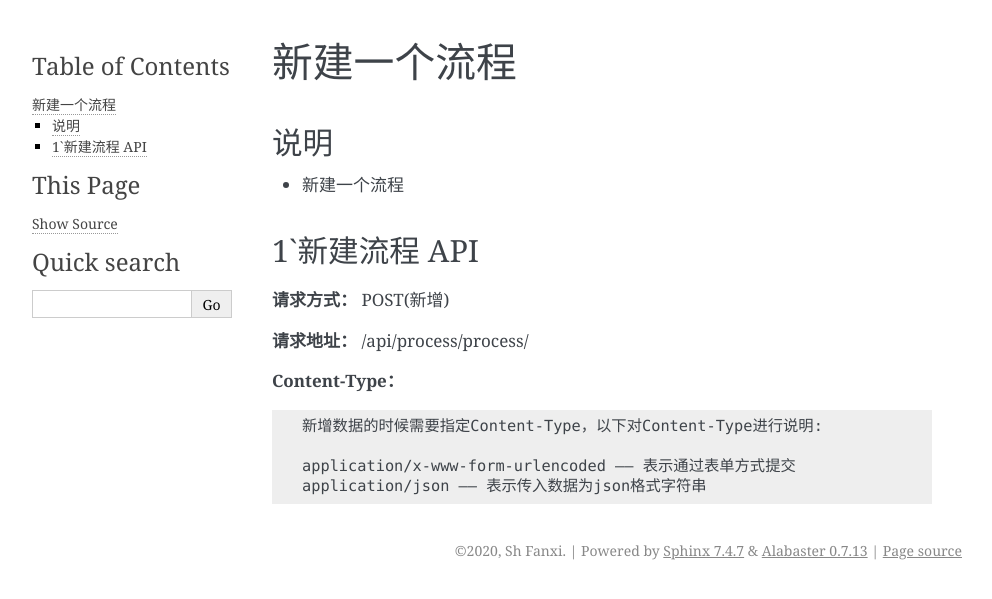
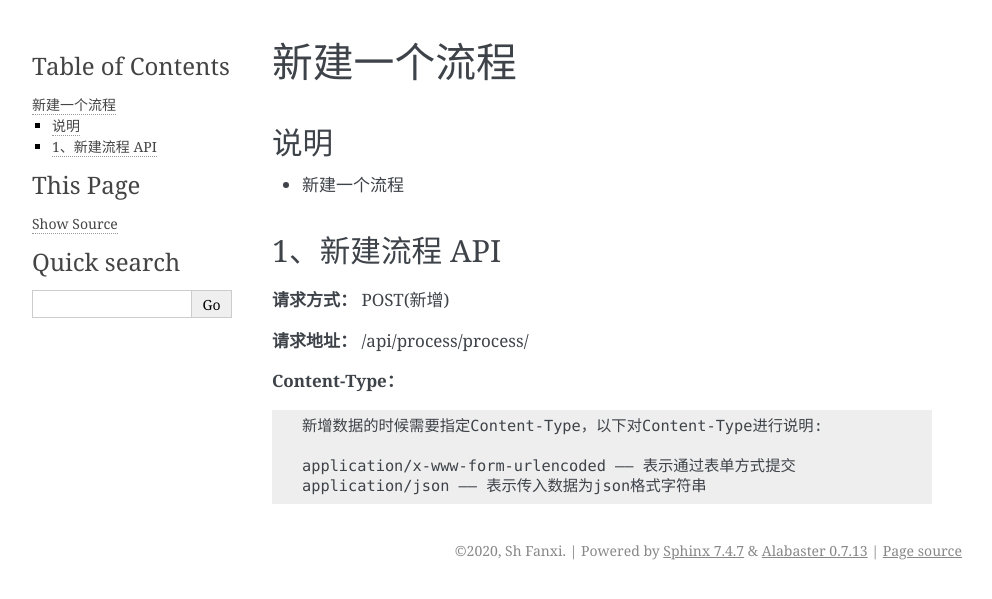
Before and after one commit to shanghaifanxi/api-docs, a Sphinx documentation site: the page built from source/dev/api/process/create_process.rst, in a window 1280 px wide. Shown: the top 599 px of the page, without its empty margins (148-1140 px from the left). Built offline with Sphinx 7.4.7, drawn with Linux system fonts in a browser that asks for light colours; pages that are not in the unit, such as notebooks, are missing from menus.

Commit message:
add files2

```diff
--- a/source/dev/api/process/create_process.rst
+++ b/source/dev/api/process/create_process.rst
@@ -6,7 +6,7 @@
 -----------------------------------------------------------------------------------------------------------------------
 - 新建一个流程
 
-1`新建流程 API
+1、新建流程 API
 -----------------------------------------------------------------------------------------------------------------------
 
 **请求方式：**    POST(新增)
```
